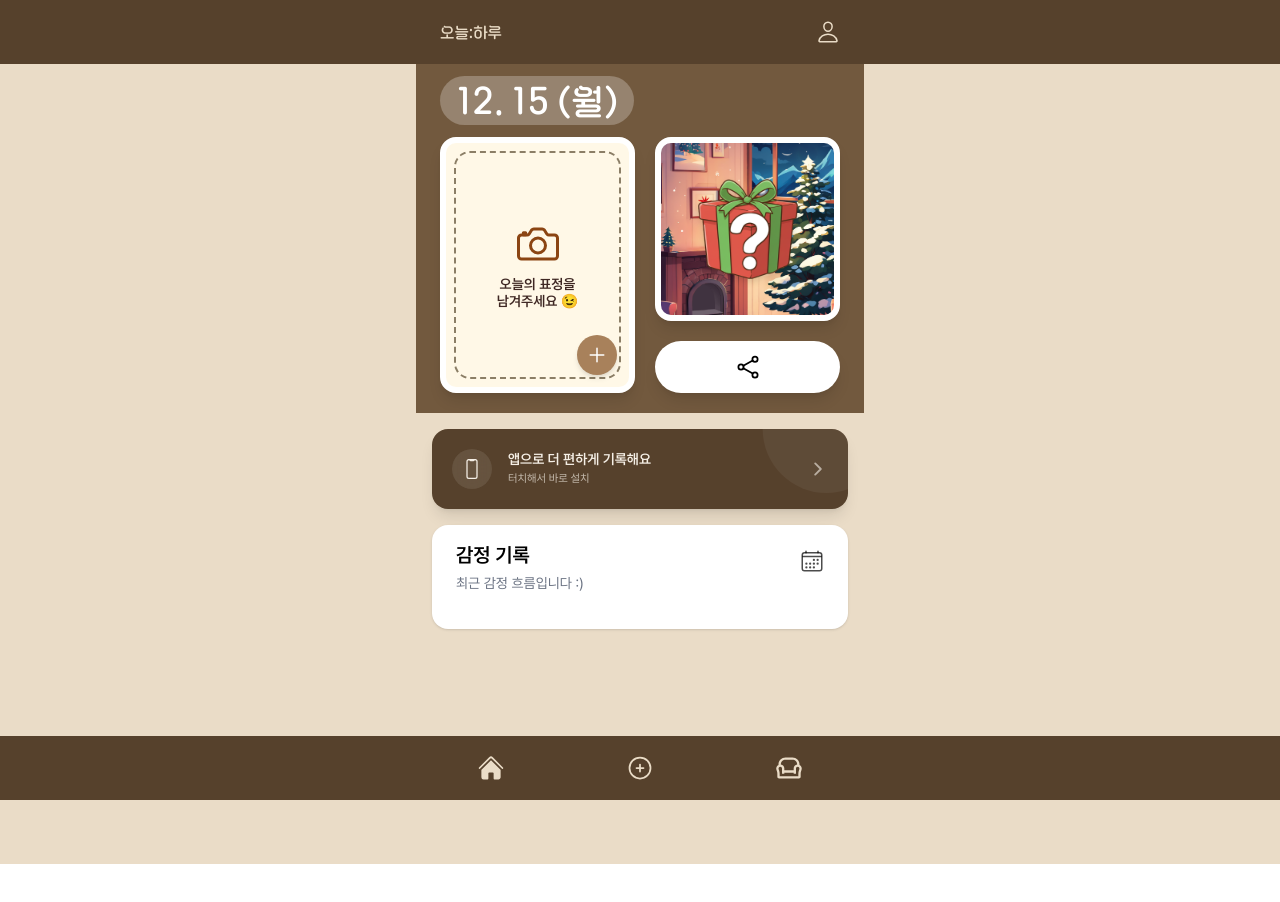
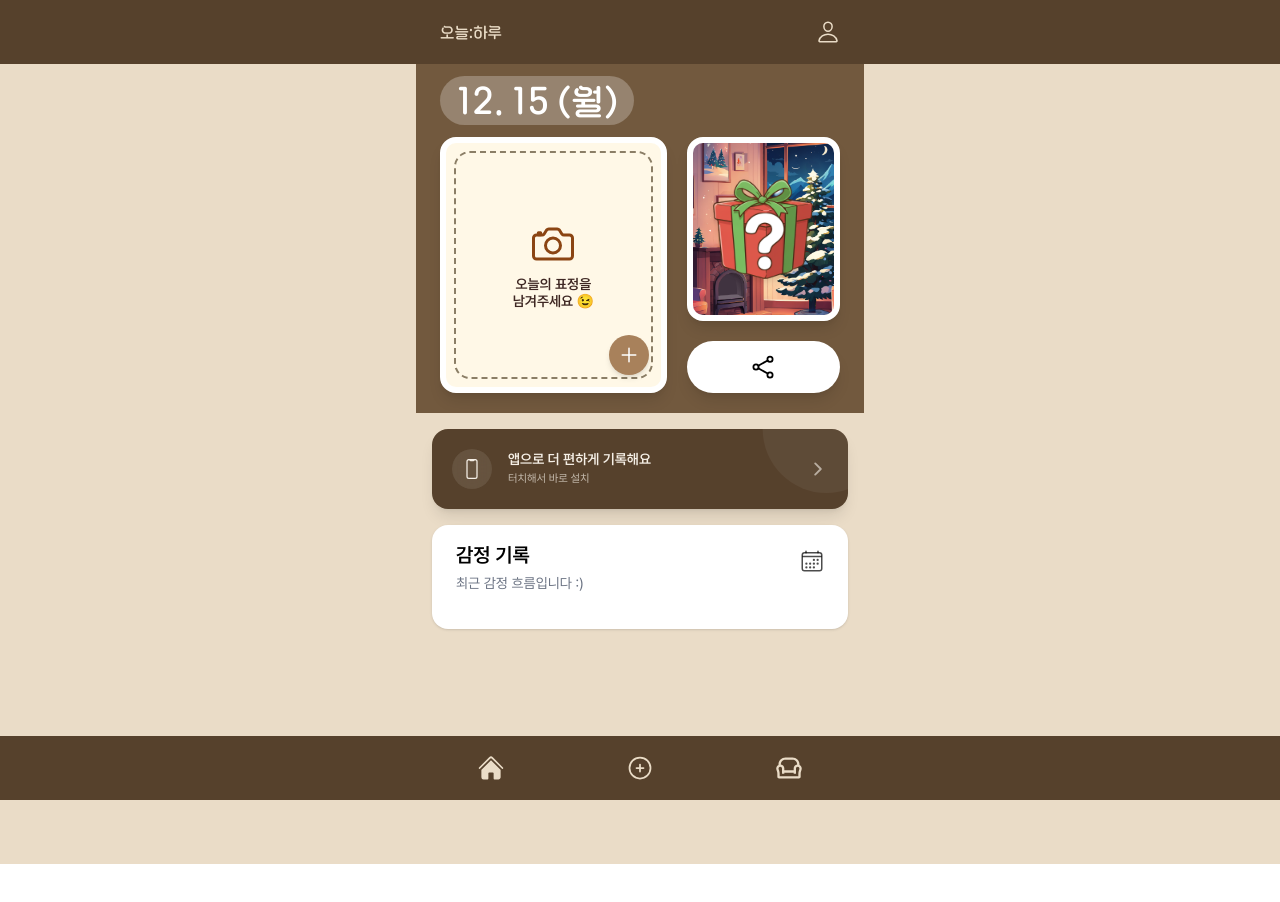
Before and after one commit to OSS-team9/OSS-Frontend, a Next.js app: page /main in a window 1280 px wide. Shown: the top 902 px of the page. Built offline with nearby package versions, Linux system fonts and the light colour scheme; no server answers; sample sign-in values are in the browser's storage.

Commit message:
fix:메인 상단  화면 이미지 비율  수정

```diff
--- a/src/components/dashboard/DailyResult.tsx
+++ b/src/components/dashboard/DailyResult.tsx
@@ -5,7 +5,7 @@ import Link from "next/link";
 import { IoShareSocialOutline, IoAdd, IoCameraOutline } from "react-icons/io5";
 import { getFormattedDate } from "@/utils/dateUtils";
 import { EmotionLog } from "@/types";
-import Card from "@/components/common/BorderCard";
+import BorderCard from "@/components/common/BorderCard";
 import { useShareAndDownload } from "@/hooks/useShareAndDownload";
 
 interface DailyResultProps {
@@ -49,10 +49,10 @@ export default function DailyResult({ data }: DailyResultProps) {
 
       <div className="flex gap-5 h-64">
         {/* 왼쪽: 내 사진 (서버 URL) */}
-        <Card className="flex-1.8 bg-[#FFF8E7] relative">
+        <BorderCard className="flex-[1.4] bg-[#FFF8E7] relative overflow-hidden flex items-center justify-center aspect-[3/4]">
           {data?.imageUrl ? (
             // (A) 데이터 있음: 내 사진 표시
-            <div className="w-full h-full relative aspect-3/4">
+            <div className="w-full h-full relative">
               <Image
                 src={data.imageUrl}
                 alt="내 사진"
@@ -62,7 +62,7 @@ export default function DailyResult({ data }: DailyResultProps) {
             </div>
           ) : (
             // (B) ⭐️ 데이터 없음: 기록 유도 UI (점선 테두리 효과)
-            <div className="w-full h-full p-2 aspect-3/4">
+            <div className="w-full h-full p-2">
               <div className="w-full h-full border-2 border-dashed border-[#8b7e66] rounded-2xl flex flex-col items-center justify-center relative">
                 {/* 카메라 아이콘 */}
                 <IoCameraOutline className="w-12 h-12 text-[#8b4513] mb-2" />
@@ -82,12 +82,12 @@ export default function DailyResult({ data }: DailyResultProps) {
           >
             <IoAdd className="w-6 h-6 text-white" />
           </Link>
-        </Card>
+        </BorderCard>
 
         {/* 오른쪽: 캐릭터 + 공유 버튼 */}
         <div className="flex-1 flex flex-col gap-5">
           {/* 캐릭터 이미지 */}
-          <Card className="flex-1 relative bg-gray-200">
+          <BorderCard className="flex-1 relative bg-gray-200">
             {/* 배경 이미지 (항상 보임) */}
             <Image
               src="/images/mood_room.png"
@@ -106,7 +106,7 @@ export default function DailyResult({ data }: DailyResultProps) {
                 className="object-contain drop-shadow-md"
               />
             </div>
-          </Card>
+          </BorderCard>
 
           {/* 공유 버튼 */}
           <button
```
